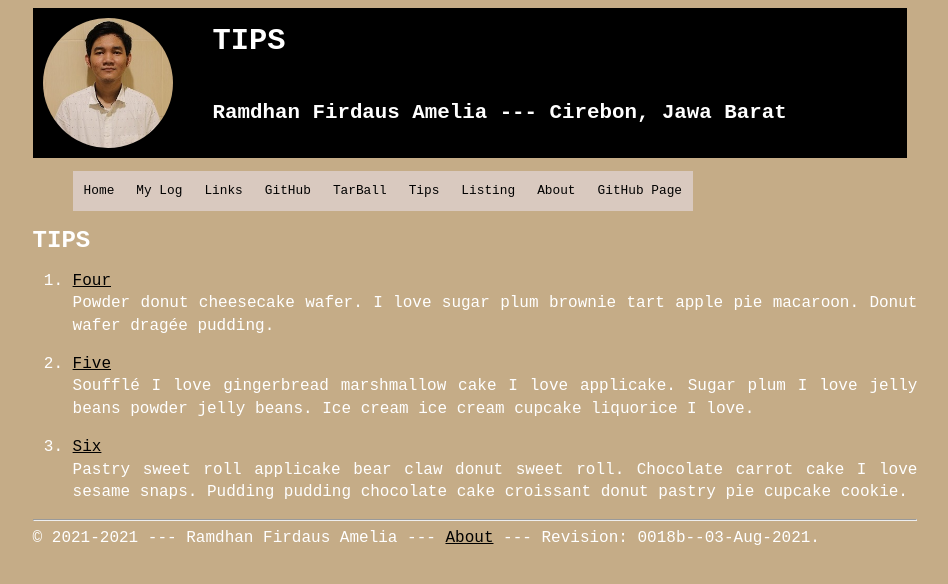
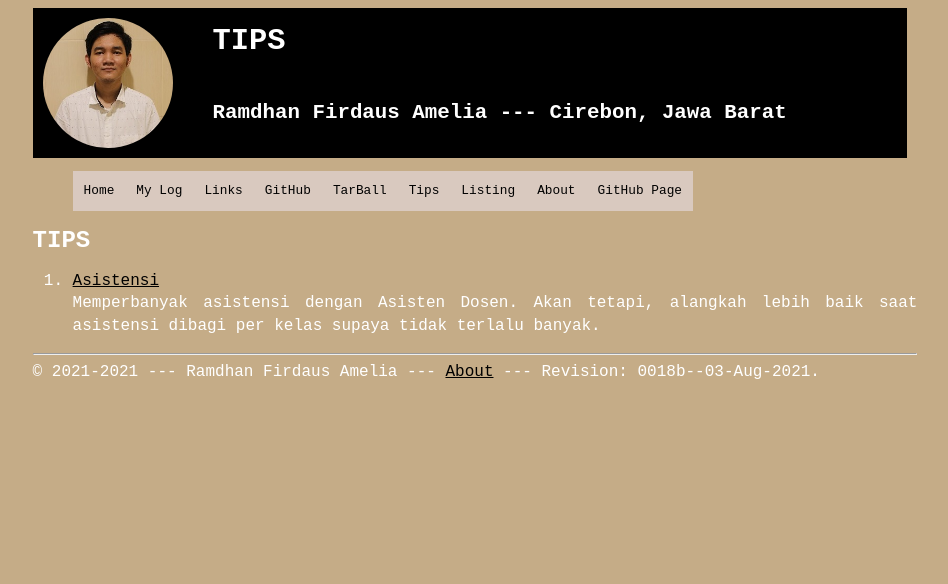
Before and after one commit to ramdhanfirdaus/os212, a Jekyll site: the page built from tips.md, in a window 1280 px wide. Shown: the top 584 px of the page, without its empty margins (165-1113 px from the left). Built offline with Jekyll 4.4.1, drawn with Linux system fonts in a browser that asks for light colours; our own code applies the rules of GitHub Pages for plain Markdown files.

Commit message:
OS212 ramdhanfirdaus W05

```diff
--- a/TXT/myrank.txt
+++ b/TXT/myrank.txt
@@ -8,3 +8,6 @@ ZCZC W03 sabynn
 ZCZC W04 stndaru
 ZCZC W04 tanpeep
 ZCZC W04 stevennovaryo
+ZCZC W05 veloraine
+ZCZC W05 trmazayal
+ZCZC W05 tianpramesti
--- a/tips.md
+++ b/tips.md
@@ -4,17 +4,6 @@ permalink: /TIPS/
 
 # TIPS
 
-4. [Four](https://en.wikipedia.org/wiki/4)<br>
-Powder donut cheesecake wafer.
-I love sugar plum brownie tart apple pie macaroon.
-Donut wafer dragée pudding.
-
-5. [Five](https://en.wikipedia.org/wiki/5)<br>
-Soufflé I love gingerbread marshmallow cake I love applicake.
-Sugar plum I love jelly beans powder jelly beans.
-Ice cream ice cream cupcake liquorice I love.
-
-6. [Six](https://en.wikipedia.org/wiki/6)<br>
-Pastry sweet roll applicake bear claw donut sweet roll.
-Chocolate carrot cake I love sesame snaps.
-Pudding pudding chocolate cake croissant donut pastry pie cupcake cookie.
+1. [Asistensi]()<br>
+Memperbanyak asistensi dengan Asisten Dosen.
+Akan tetapi, alangkah lebih baik saat asistensi dibagi per kelas supaya tidak terlalu banyak.
```
Also changed, not shown: TXT/mylog.txt (+14 -1 lines), links.md (+7 -3 lines), 5 other files.
